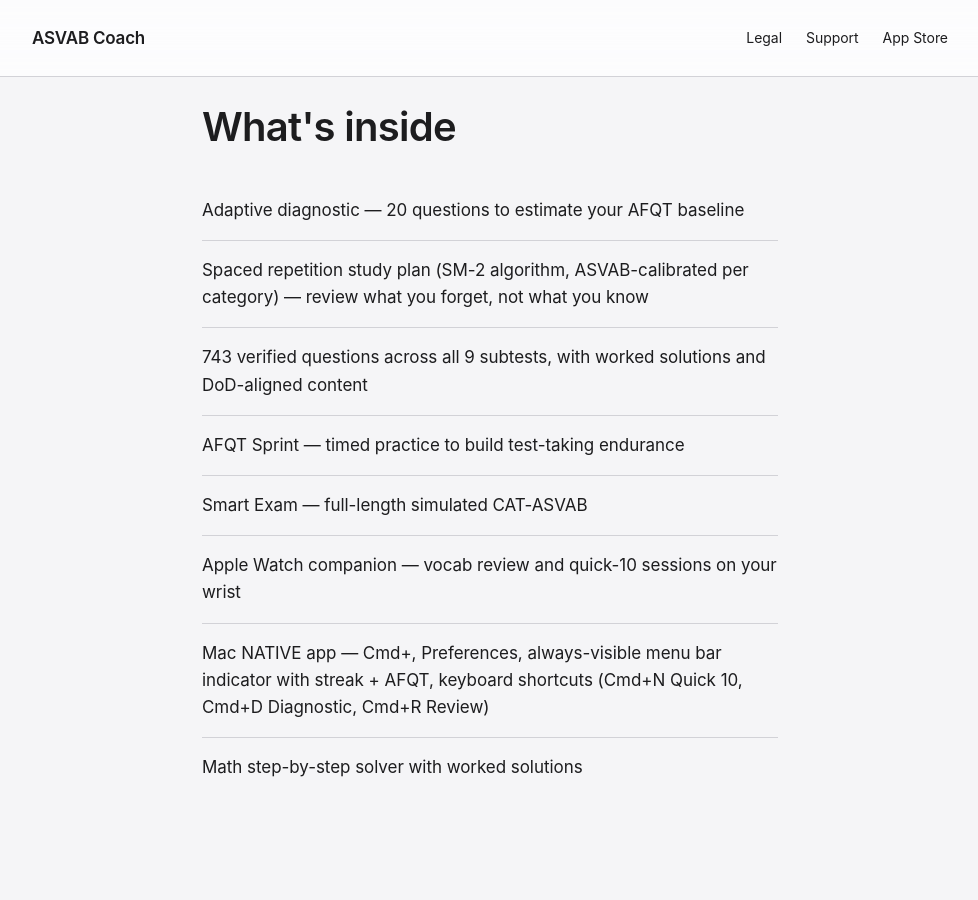
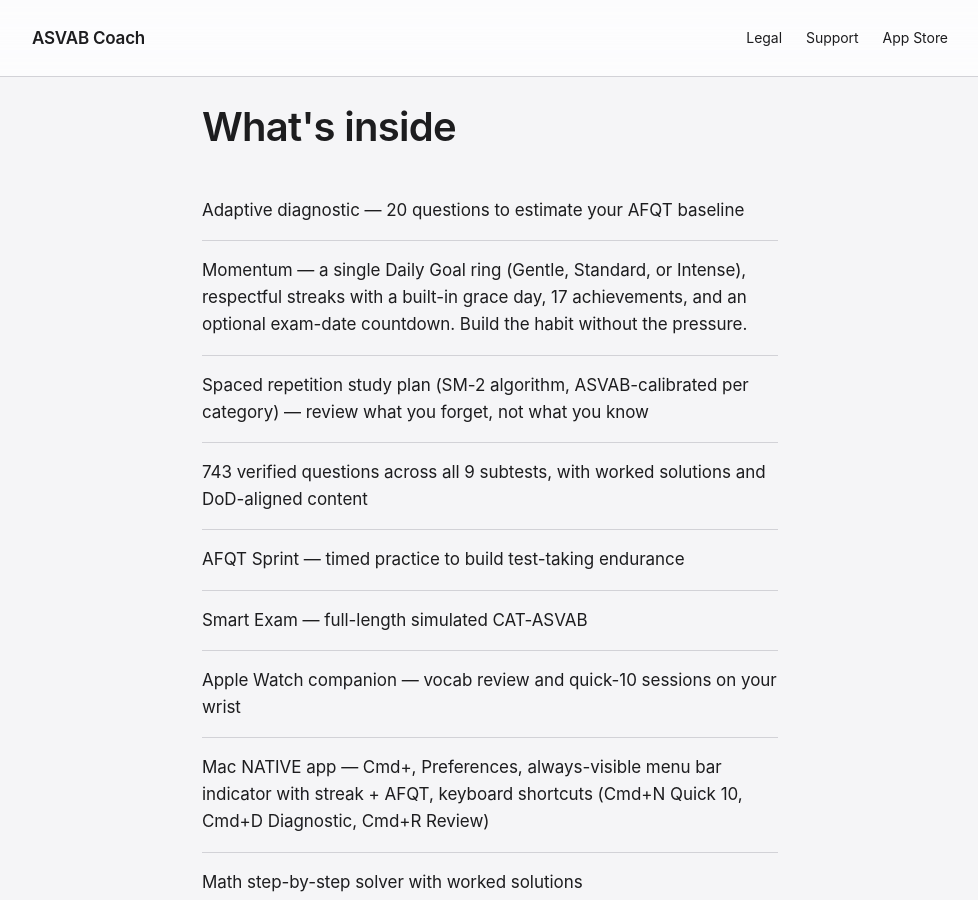
Before and after one commit to KhassinX/asvabcoach-web, a Jekyll site: the page built from index.html, in a window 1280 px wide and 900 px high, scrolled down 2384 px. Shown: the whole window, without its empty margins (150-1128 px from the left). Built offline with Jekyll 4.4.1, drawn with Linux system fonts in a browser that asks for light colours.

Commit message:
feat(web): surface Momentum (v3.3) in What's Inside (EN+ES) (#13)
v3.3 (now live on the App Store) added the Momentum habit system — a single
Daily Goal ring (Gentle/Standard/Intense), respectful streaks with a built-in
grace day, 17 achievements, and an optional exam-date countdown. The site
covered Mac/Watch/freemium/privacy but not Momentum, the v3.3 headline that's
front-and-center across the App Store screenshots and listing. Adds one bullet
to What's Inside in both locales, matching the existing voice.


Claude-Session: https://claude.ai/code/session_01EqcKgmkHARsSR5GYNpRiXo

Co-authored-by: Claude Opus 4.8 (1M context) <noreply@anthropic.com>

```diff
--- a/es/index.html
+++ b/es/index.html
@@ -64,6 +64,7 @@ og_image_alt: "Icono de ASVAB Coach sobre fondo blanco Apple — Tutor de IA pri
     <h2 style="text-align: left;">Lo que incluye</h2>
     <ul style="list-style: none; padding: 0; font-size: var(--fs-body); color: var(--asvab-text-primary); line-height: 1.6;">
       <li style="padding: var(--space-md) 0; border-bottom: 1px solid var(--asvab-border);">Diagnóstico adaptativo — 20 preguntas para estimar tu nivel base AFQT</li>
+      <li style="padding: var(--space-md) 0; border-bottom: 1px solid var(--asvab-border);">Momentum — un único anillo de meta diaria (Suave, Estándar o Intensa), rachas respetuosas con día de gracia, 17 logros y una cuenta regresiva opcional para tu examen. Crea el hábito sin presión.</li>
       <li style="padding: var(--space-md) 0; border-bottom: 1px solid var(--asvab-border);">Plan de estudio con repetición espaciada (algoritmo SM-2, calibrado por categoría ASVAB) — repasa lo que olvidas, no lo que ya dominas</li>
       <li style="padding: var(--space-md) 0; border-bottom: 1px solid var(--asvab-border);">743 preguntas verificadas en los 9 subtests, con soluciones explicadas paso a paso y contenido alineado con fuentes oficiales del DoD</li>
       <li style="padding: var(--space-md) 0; border-bottom: 1px solid var(--asvab-border);">AFQT Sprint — práctica cronometrada para entrenar resistencia de examen</li>
--- a/index.html
+++ b/index.html
@@ -61,6 +61,7 @@ canonical_es: /es/
     <h2 style="text-align: left;">What's inside</h2>
     <ul style="list-style: none; padding: 0; font-size: var(--fs-body); color: var(--asvab-text-primary); line-height: 1.6;">
       <li style="padding: var(--space-md) 0; border-bottom: 1px solid var(--asvab-border);">Adaptive diagnostic — 20 questions to estimate your AFQT baseline</li>
+      <li style="padding: var(--space-md) 0; border-bottom: 1px solid var(--asvab-border);">Momentum — a single Daily Goal ring (Gentle, Standard, or Intense), respectful streaks with a built-in grace day, 17 achievements, and an optional exam-date countdown. Build the habit without the pressure.</li>
       <li style="padding: var(--space-md) 0; border-bottom: 1px solid var(--asvab-border);">Spaced repetition study plan (SM-2 algorithm, ASVAB-calibrated per category) — review what you forget, not what you know</li>
       <li style="padding: var(--space-md) 0; border-bottom: 1px solid var(--asvab-border);">743 verified questions across all 9 subtests, with worked solutions and DoD-aligned content</li>
       <li style="padding: var(--space-md) 0; border-bottom: 1px solid var(--asvab-border);">AFQT Sprint — timed practice to build test-taking endurance</li>
```
